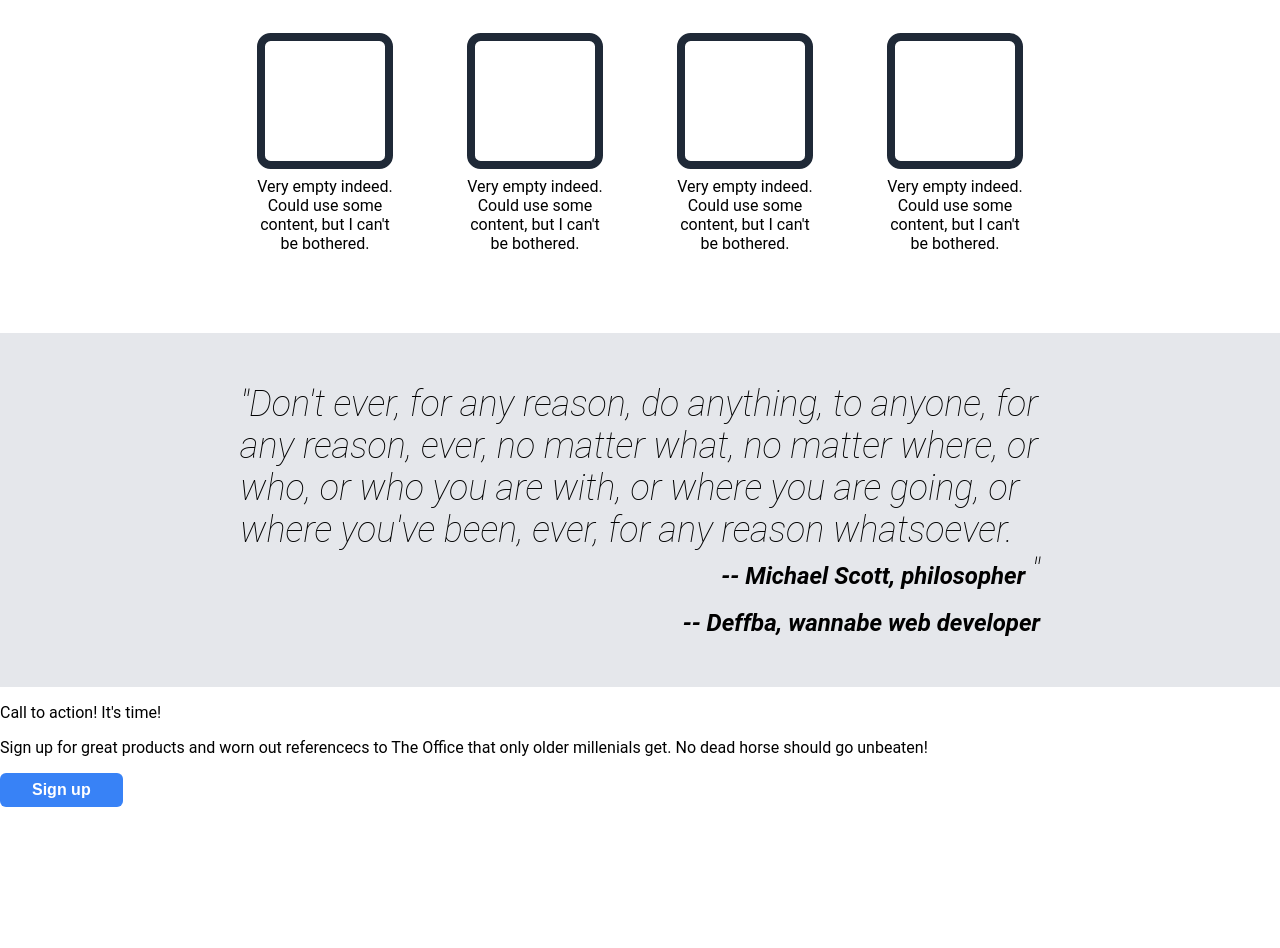
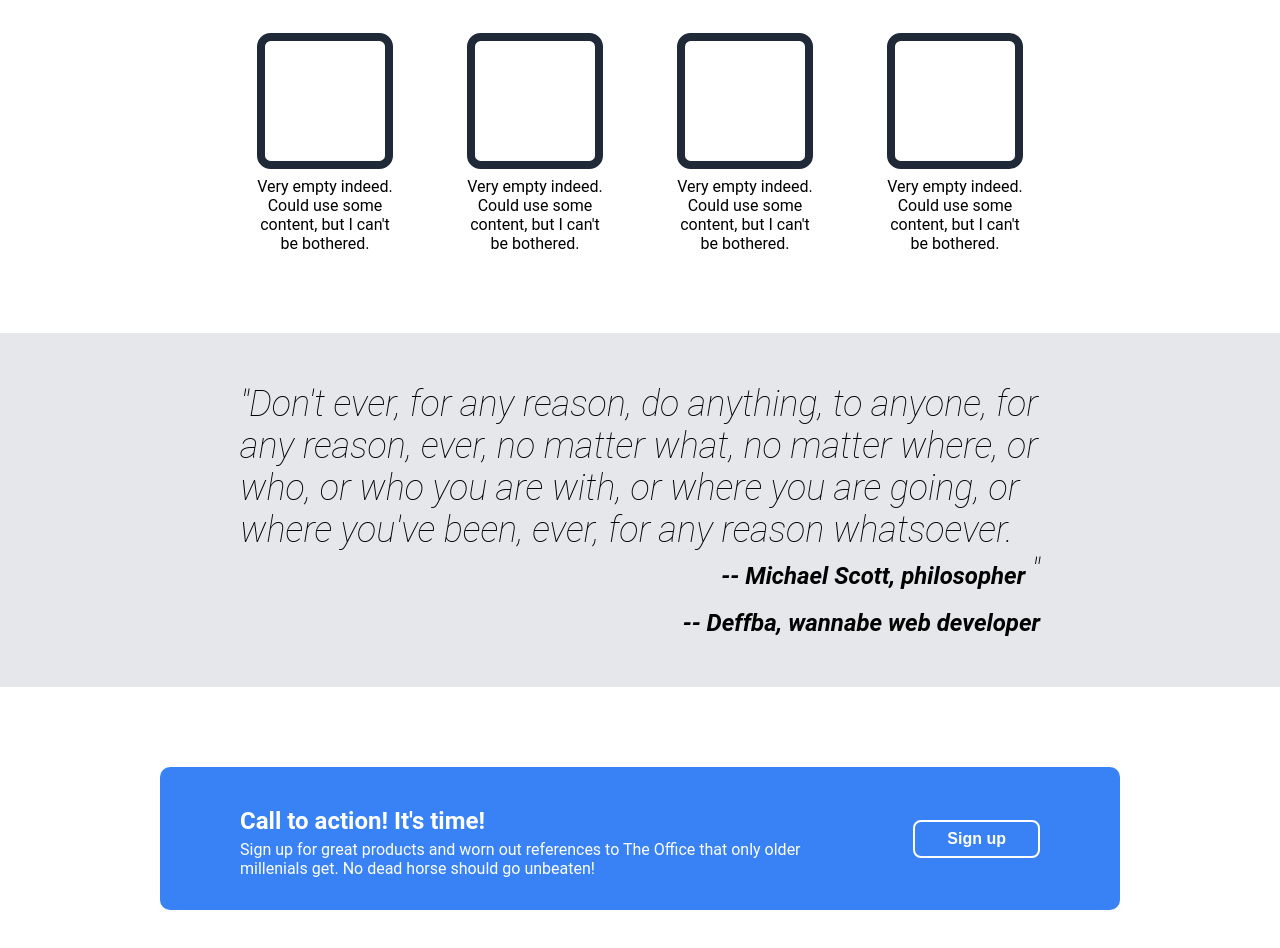
Before and after one commit to deffba/odin-landing-page, a plain HTML site: page index.html in a window 1280 px wide. Shown: the part 631-1579 px from the top of the page. Before the commit the page ends 1438 px from the top, so only its background shows below. Drawn offline with Linux system fonts and the light colour scheme.

Commit message:
Style section 4

```diff
--- a/index.html
+++ b/index.html
@@ -69,7 +69,7 @@
                 <div class="modal">
                     <div class="modal-texts">
                         <p class="modal-title">Call to action! It's time!</p>
-                        <p class="modal-body">Sign up for great products and worn out referencecs to The Office that only older millenials get. No dead horse should go unbeaten!</p>
+                        <p class="modal-body">Sign up for great products and worn out references to The Office that only older millenials get. No dead horse should go unbeaten!</p>
                     </div>
                     <div class="button-container">
                         <button class="sign-up-button">Sign up</button>
--- a/styles.css
+++ b/styles.css
@@ -166,3 +166,46 @@
     font-weight: bold;
     font-size: 24px;
 }
+
+.section4 {
+    display: flex;
+    padding: 80px;
+    justify-content: center;
+    align-items: center;
+}
+
+.modal {
+    width: 800px;
+    display: flex;
+    justify-content: space-between;
+    align-items: center;
+    background-color: #3882f6;
+    border-radius: 10px;
+    padding: 16px 80px;
+}
+
+.modal-texts {
+    flex: 1 1 0;
+    color: white;
+    flex-wrap: wrap;
+}
+
+.modal-title {
+    font-weight: bold;
+    font-size: 24px;
+    margin-bottom: 0px;
+}
+
+.modal-body {
+    margin-top: 5px;
+    width: 90%;
+}
+
+.sign-up-button {
+    background: transparent;
+    border-style: solid;
+    border-width: 2px;
+    border-color: white;
+    border-radius: 8px;
+
+}
```
